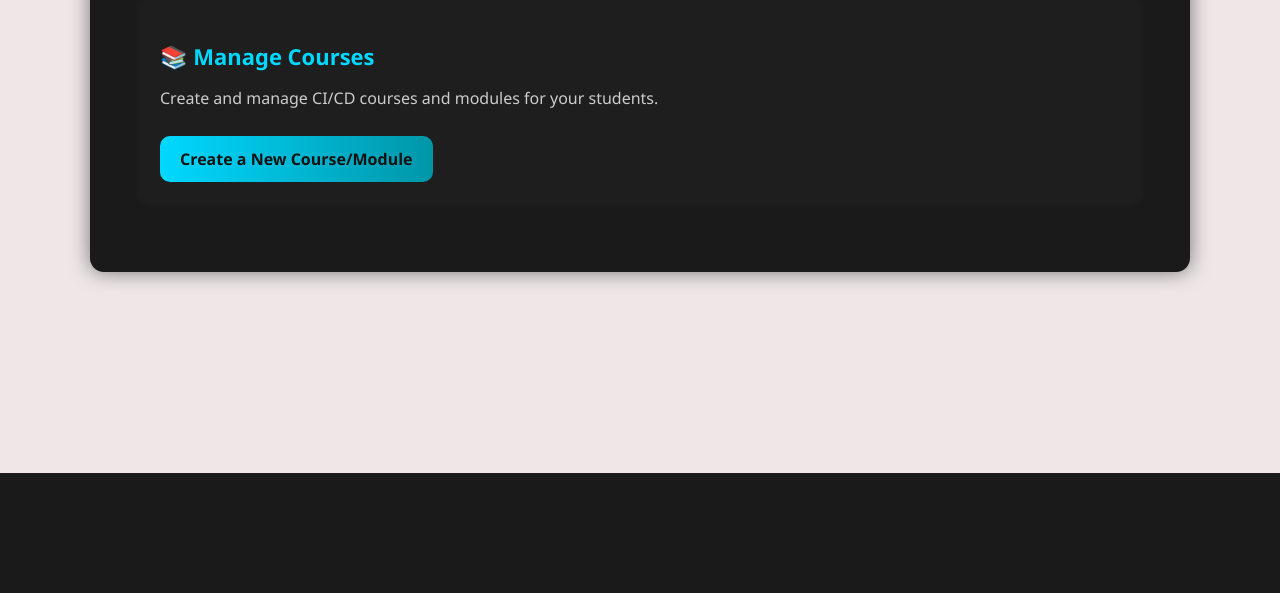
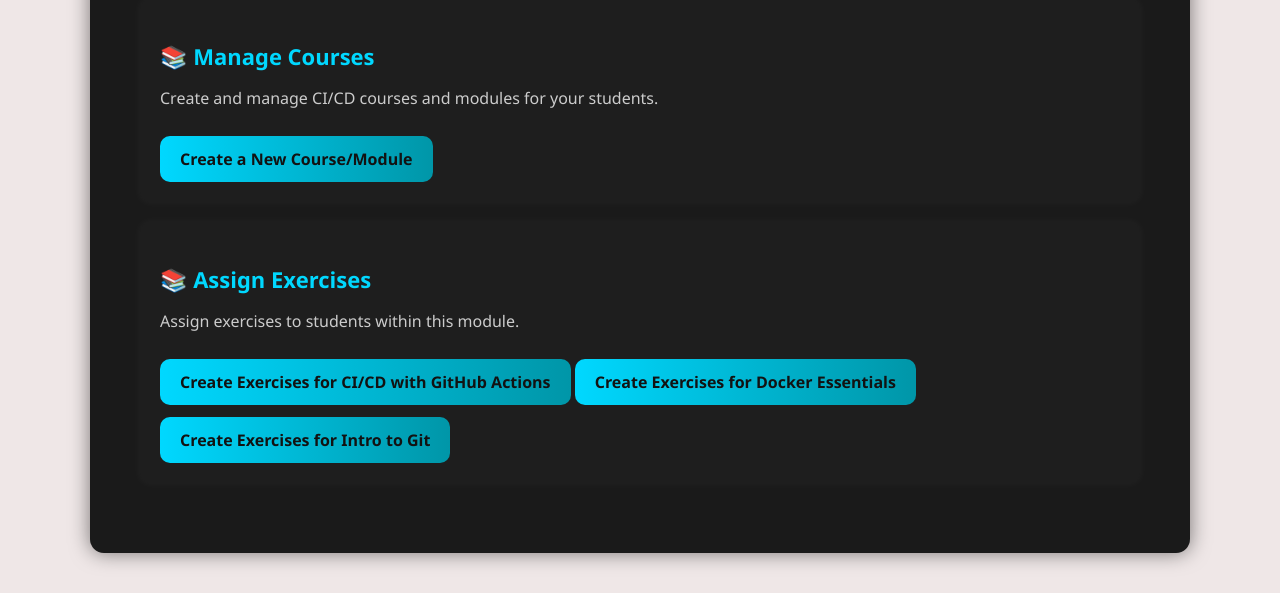
Before and after one commit to BS-PM-2025/BS-PM-2025-TEAM8, a Django app: template ci_cd/templates/ci_cd/instructor_dashboard.html in a window 1280 px wide. Shown: the part 327-920 px from the top of the page. Before the commit the page ends 800 px from the top, so only its background shows below. Run offline with Django 5.2, Linux system fonts and the light colour scheme; the template is opened without the code that fills it: values that come from a table or form of the project are taken from there, others are empty; data comes from the database, SQL or seed files in the repository; parts of the project's set-up code (start-up, migrations or seed data) failed here and were passed over.

Commit message:
BSPM25T8-34

```diff
--- a/ci_cd/templates/ci_cd/instructor_dashboard.html
+++ b/ci_cd/templates/ci_cd/instructor_dashboard.html
@@ -14,6 +14,17 @@
         <a href="{% url 'create_module' %}" class="btn-learn">Create a New Course/Module</a>
     </div>
 
+        <!-- Assign Exercises Section -->
+    <div class="dashboard-section card">
+        <h3>📚 Assign Exercises</h3>
+        <p>Assign exercises to students within this module.</p>
+        {% for module in modules %}
+        <a href="{% url 'create_exercise' module.id %}" class="btn-learn">Create Exercises for {{ module.title }}</a>
+        {% empty %}
+        <p>No modules available for exercise creation.</p>
+        {% endfor %}
+    </div>
+
     <!-- Student Progress Section -->
 
 </div>
```
